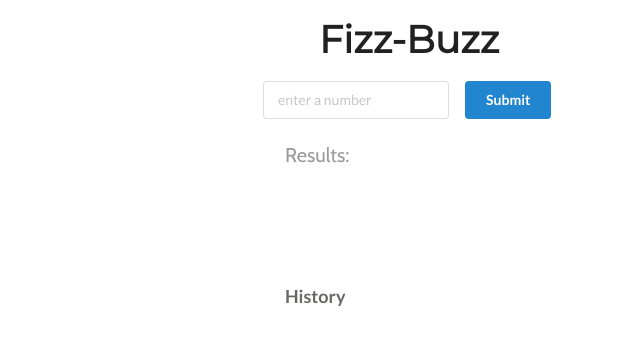
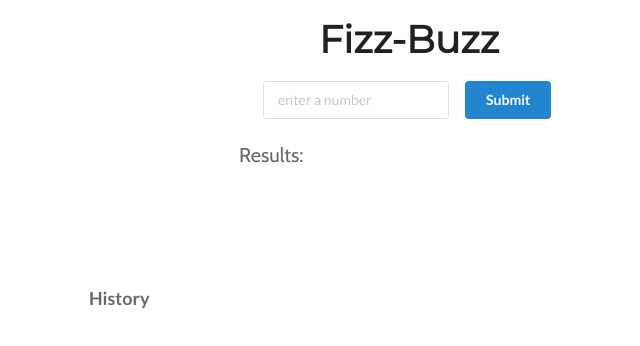
Before and after one commit to benny-dev/fizz-buzz, a React (Create React App) app: page / in a window 1280 px wide. Shown: the top 346 px of the page, without its empty margins (231-871 px from the left). Built offline with nearby package versions, Linux system fonts and the light colour scheme.

Commit message:
responsive ness

```diff
--- a/src/css/history.css
+++ b/src/css/history.css
@@ -1,9 +1,7 @@
 .history {
   width: 50%;
   margin: auto;
-  padding: 18px;
   padding-top: 98px;
-  padding-left: 196px;
 }
 
 .history__title {
@@ -20,7 +18,6 @@
   font-family: "Cabin";
   font-size: 18px;
   border-bottom: 1px solid rgba(112, 112, 112, 0.23);
-  width: 62%;
   text-align: center;
   padding: 12px;
 }
@@ -28,3 +25,14 @@
 .history__items li span {
   padding: 16px;
 }
+
+@media (min-width: 768) {
+  .history {
+    padding: 18px;
+    padding-left: px;
+  }
+
+  .history__items li {
+    width: 62%;
+  }
+}
--- a/src/css/results.css
+++ b/src/css/results.css
@@ -1,16 +1,18 @@
 .results {
   width: 50%;
   margin: auto;
-  padding: 18px;
-  padding-left: 196px;
+  /* padding: 18px; */
   padding-top: 22px;
+  display: flex;
+  justify-content: left;
 }
 
 .results__text {
   display: inline;
   font-size: 20px;
   font-family: "Cabin";
-  color: rgb(7, 2, 2, 0.4);
+  color: rgb(7, 2, 2, 0.6);
+  padding-right: 6px;
 }
 
 .results__value {
@@ -20,3 +22,9 @@
   font-size: 20px;
   font-family: "Cabin";
 }
+
+@media (min-width: 768px) {
+  .results {
+    padding-left: 150px;
+  }
+}
```
